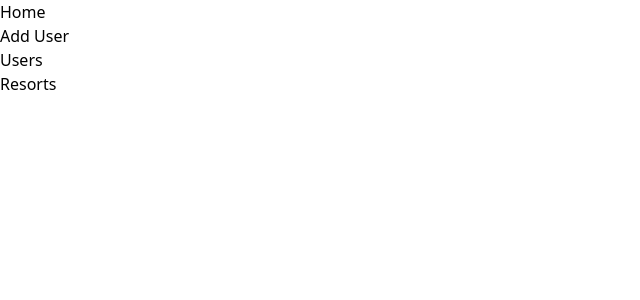
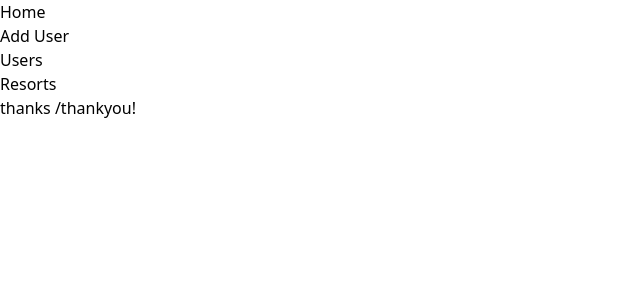
Before and after one commit to Glomels/skicomchallenge, a React (Create React App) app in the folder app/: page /thankyou in a window 1280 px wide. Shown: the top 300 px of the page, without its empty margins (0-640 px from the left). Built offline with nearby package versions, Linux system fonts and the light colour scheme.

Commit message:
ADD: thank you page redirect

```diff
--- a/app/src/App.js
+++ b/app/src/App.js
@@ -8,6 +8,7 @@ import {
 
 import Users from './Users/Users'
 import Form from './Users/Form'
+import Thank from './Users/Thank'
 
 import Resorts from './Resorts/Resorts'
 
@@ -42,6 +43,9 @@ export default function App() {
           <Route path="/users">
             <Users />
           </Route>
+          <Route path="/thankyou/">
+            <Thank />
+          </Route>
           <Route path="/resorts">
             <Resorts />
           </Route>
--- a/app/src/Resorts/Resorts.js
+++ b/app/src/Resorts/Resorts.js
@@ -20,8 +20,19 @@ const updateResort = async (resort) => {
     await fetch("http://localhost:8000/resorts");
 }
 
-  const deleteResort = async (resort) => {
-      await fetch("http://localhost:8000/resorts");
+  const deleteResort = async (resortId) => {
+    await fetch(`http://localhost:8000/resorts/${resortId}`, {
+        method: 'DELETE',
+    })
+    .then(res => res.json())
+    .then(data => console.log)
+    .catch(console.log);
+
+    fetchData();
+  }
+
+  const enableEdit = (e) => {
+      e.target.contentEditable = true;
   }
 
   useEffect(() => {
@@ -33,9 +44,9 @@ const updateResort = async (resort) => {
 <table className="table-auto">
   <tbody>
   {resorts && resorts.map(item => <tr key={item._id.$oid}>
-    <td>{item.name}</td>
-    <td>🖉</td>
-    <td>✖</td>
+    <td><input  type="text" value={item.name}/></td>
+    <td onClick={enableEdit}>🖉</td>
+    <td onClick={() => deleteResort(item._id.$oid)}>✖</td>
   </tr>)}
 
   </tbody>
--- a/app/src/Users/Form.js
+++ b/app/src/Users/Form.js
@@ -1,7 +1,10 @@
 import { useEffect, useState } from 'react';
+import {Redirect} from 'react-router';
 
 function Form() {
     const [resorts, setResorts] = useState([]);
+    const [redirect, setRedirect] = useState("");
+
 
     async function handleSubmit(e){
         e.preventDefault();
@@ -18,10 +21,10 @@ function Form() {
             headers: {
                 'Content-Type': 'application/json'
             },
+            redirect: 'follow',
             body: JSON.stringify(newUser)
-        })
+        }).then(res => res.json()).then(data => setRedirect(`/thankyou/${data.$oid}`)).catch(e => console.log)
 
-        console.log(response.json());
 
     }
 
@@ -38,6 +41,9 @@ function Form() {
     }, []);
 
   return (
+<>
+{redirect && <Redirect to={redirect}/>}
+
 <div className="mt-10 sm:mt-0">
   <div className="md:grid md:grid-cols-3 md:gap-6">
     <div className="md:col-span-1">
@@ -88,6 +94,7 @@ function Form() {
     </div>
   </div>
 </div>
+</>
   );
 }
 
--- /dev/null
+++ b/app/src/Users/Thank.js
@@ -0,0 +1,16 @@
+import { useEffect, useState } from 'react';
+
+export default function Thank() {
+
+    const [user, setUser] = useState("");
+
+
+useEffect(() => {
+    setUser(window.location.pathname.replace("/thankyou/", ""));
+}, [])
+
+
+    return <div>
+    thanks {user}!
+    </div>
+}
```
